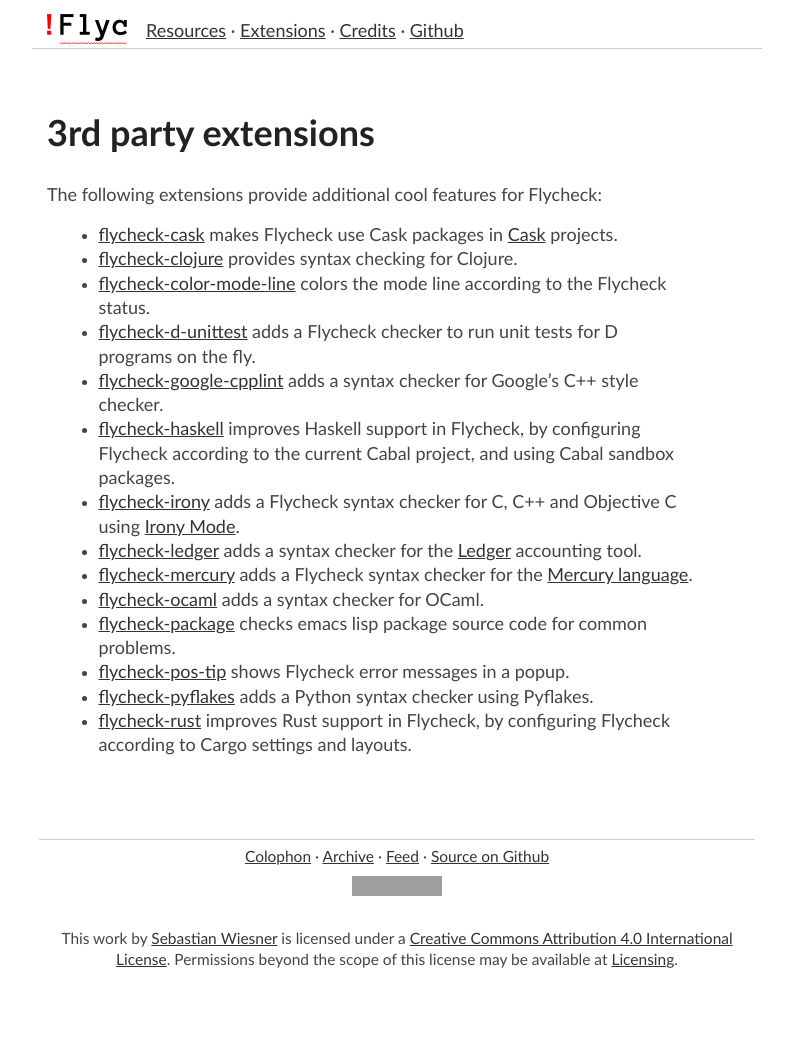
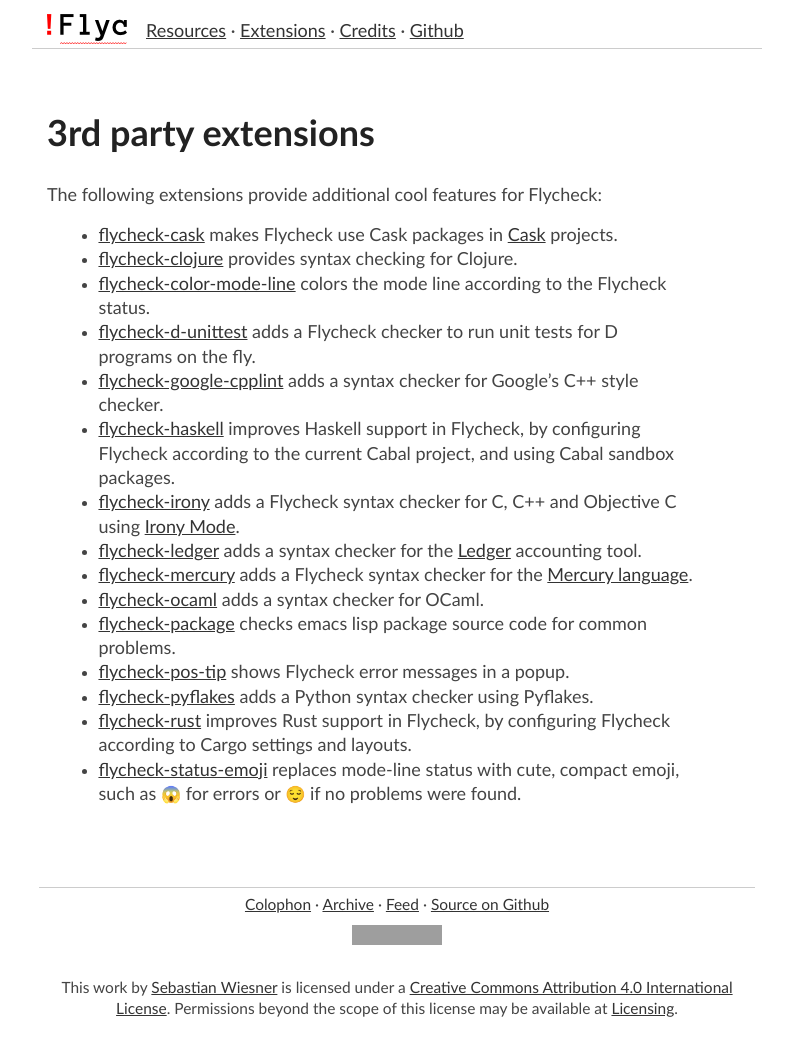
Before and after one commit to cmarqu/flycheck.github.io, a Jekyll site: the page built from extensions.md, in a window 1280 px wide. Shown: the whole page, without its empty margins (243-1036 px from the left). Built offline with Jekyll 4.4.1, drawn with Linux system fonts in a browser that asks for light colours; before the commit the page ends 988 px from its top, so only the background shows below that; grey boxes are pictures that could not be loaded.

Commit message:
Add `flycheck-status-emoji` package

```diff
--- a/extensions.md
+++ b/extensions.md
@@ -36,3 +36,6 @@
 - [flycheck-rust](https://github.com/flycheck/flycheck-rust) improves Rust
   support in Flycheck, by configuring Flycheck according to Cargo settings and
   layouts.
+- [flycheck-status-emoji](https://github.com/liblit/flycheck-status-emoji)
+  replaces mode-line status with cute, compact emoji, such as `😱` for
+  errors or `😌` if no problems were found.
```
